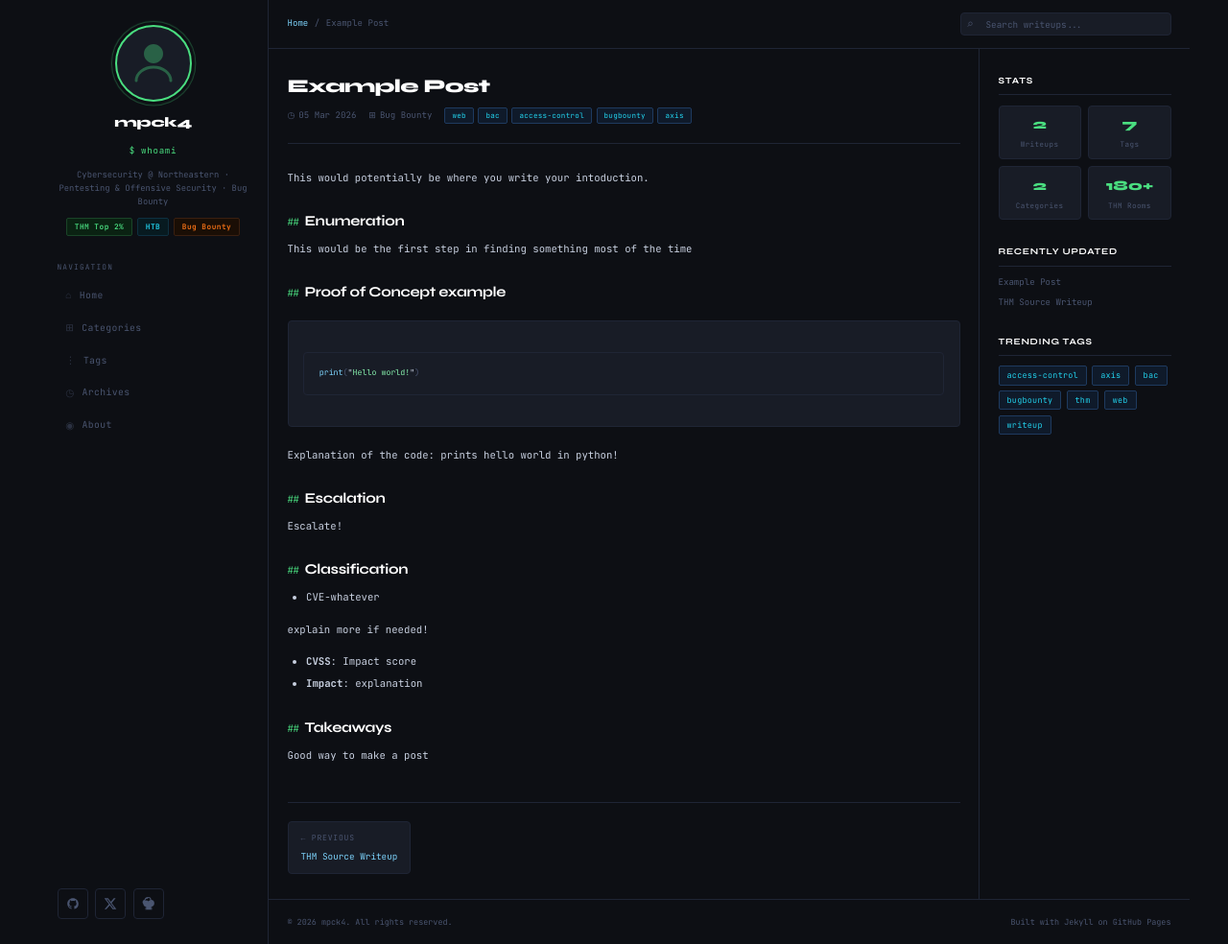
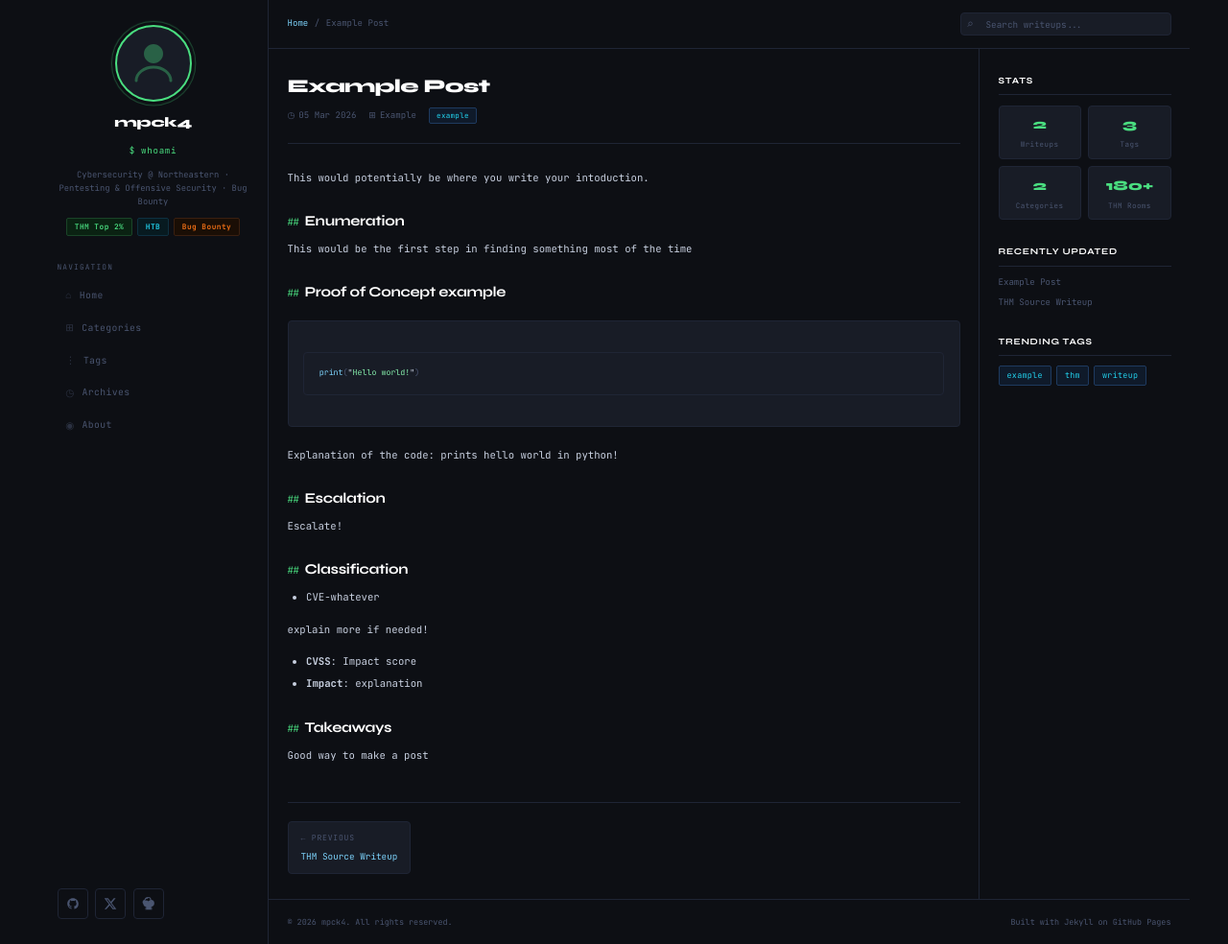
Before and after one commit to mpck4/mpck4.github.io, a Jekyll site: the page built from _posts/2026-05-05-Example-Post.md, in a window 1280 px wide and 984 px high. Shown: the whole window at 96% size. Built offline with Jekyll 4.4.1, drawn with Linux system fonts in a browser that asks for light colours.

Commit message:
simplifed tags

```diff
--- a/_posts/2026-05-05-Example-Post.md
+++ b/_posts/2026-05-05-Example-Post.md
@@ -2,8 +2,8 @@
 layout: post
 title: "Example Post"
 date: 2026-03-05
-categories: [Bug Bounty]
-tags: [web, bac, access-control, bugbounty, axis]
+categories: [Example]
+tags: [example]
 ---
 
 This would potentially be where you write your intoduction.
```
